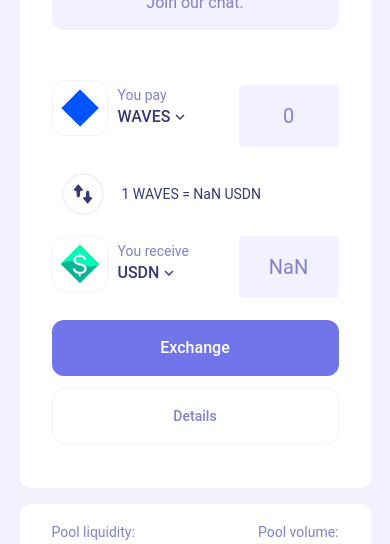
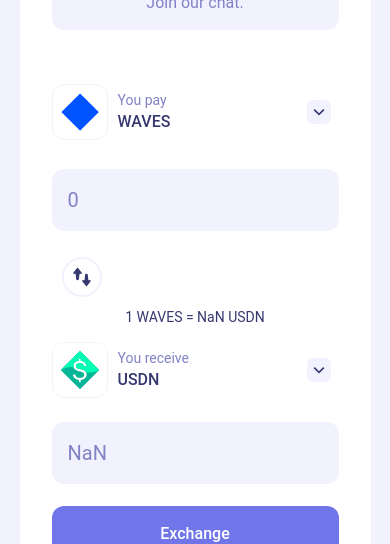
Before and after one commit to vlzhr/puzzleswap-frontend, a React (Create React App) app: page /defi in a window 390 px wide. Shown: the part 285-829 px from the top of the page. Built offline with nearby package versions, Linux system fonts and the light colour scheme; no server answers; what @waves.exchange/provider-cloud, @waves.exchange/provider-web, @waves/provider-keeper, @waves/signer would draw is missing.

Commit message:
multiSwap ui fixed

```diff
--- a/src/App.scss
+++ b/src/App.scss
@@ -119,7 +119,7 @@ span.logo {
 }
 
 .swap-window, .pool-data {
-  width: 480px;
+  width: 500px;
   box-sizing: border-box;
   position: relative;
   max-width: 90%;
@@ -143,14 +143,19 @@ span.logo {
 
 .swap-window input {
   padding: 16px;
-  border-radius: 5px;
+  border-radius: 12px;
   box-shadow: none;
   background: #F1F2FE;
   border: none;
   margin: 10px 0 10px;
-  text-align: center;
+  text-align: left;
   color: #363870;
   font-size: 20px;
+  max-width: 200px;
+
+  @media screen and (max-width: 720px) {
+    max-width: 100%;
+  }
 }
 
 .swap-window input::placeholder {
@@ -180,6 +185,10 @@ span.logo {
   vertical-align: center;
   margin: 1px auto;
   flex-grow: 1;
+
+  @media screen and (max-width: 720px) {
+    flex-direction: column;
+  }
 }
 
 .choose-option.chosen {
@@ -292,6 +301,11 @@ span.logo {
 
 .change-button img {
   margin: 10px;
+
+  @media screen and (max-width: 720px) {
+    width: 40px;
+    height: 40px;
+  }
 }
 
 .tokenLogo, .smallLogo {
@@ -318,8 +332,20 @@ span.logo {
 .tokenName {
   display: flex;
   flex-direction: column;
-  width: 101px;
+  //width: 101px;
   justify-content: center;
+}
+
+.tokenPair {
+  display: flex;
+  justify-content: flex-start;
+  align-items: flex-end;
+
+  @media screen and (max-width: 720px) {
+    justify-content: space-between;
+    width: 100%;
+    align-items: center;
+  }
 }
 
 .tokenName-name {
@@ -342,8 +368,20 @@ span.logo {
 }
 
 .arrow {
-  padding-bottom: 1px;
-  padding-left: 5px;
+  padding-bottom: 16px;
+  padding-left: 12px;
+
+  @media screen and (max-width: 720px) {
+    width: 24px;
+    height: 24px;
+    background: #F1F2FE;
+    border-radius: 6px;
+    flex: none;
+    order: 2;
+    flex-grow: 0;
+    padding: 6px;
+    margin: 0px 8px;
+  }
 }
 
 .comp.rate {
@@ -368,6 +406,9 @@ span.logo {
   line-height: 20px;
   color: #8082C5;
   width: 100%;
+  display: flex;
+  flex-wrap: nowrap;
+  align-items: center;
 }
 
 .infoPopup .popover {
@@ -589,7 +630,7 @@ span.logo {
 
 @media screen and (max-width: 720px) {
   .comp input {
-    width: 100px;
+    width: 100%;
   }
   .header-menu {
     display: flex;
--- a/src/MultiSwapInterface.tsx
+++ b/src/MultiSwapInterface.tsx
@@ -149,12 +149,17 @@ export class MultiSwapInterface extends React.Component<IProps, IState>{
                         <div className="comp">
                                 <button onClick={(e) => e.currentTarget.focus()} className="infoIcon tokenData" id="TokenIn" type="button">
                                     <img className="tokenLogo" src={this.poolData.tokenLogos[this.getTokenIn()]}/>
+                                    <div className="tokenPair">
                                         <div className="tokenName">
                                             <span className="tokenName-text">You pay</span>
                                             <span
                                                 className="tokenName-name">{this.poolData.tokenNames[this.getTokenIn()]}
-                                            <img className="arrow" src={arrow} alt=""/></span>
+                                            </span>
                                         </div>
+                                        <img className="arrow" src={arrow} alt=""/>
+                                    </div>
+
+
                                 </button>
 
                                 <UncontrolledPopover className="custom-popover" trigger="focus" placement="bottom" target="TokenIn">
@@ -180,12 +185,15 @@ export class MultiSwapInterface extends React.Component<IProps, IState>{
                         <div className="comp">
                             <button onClick={(e) => e.currentTarget.focus()} className="infoIcon tokenData" id="TokenOut" type="button">
                                 <img className="tokenLogo" src={this.poolData.tokenLogos[this.state.tokenOut]}/>
+
+                                <div className="tokenPair">
                                     <div className="tokenName">
                                         <span className="tokenName-text">You receive</span>
                                         <span
                                             className="tokenName-name">{this.poolData.tokenNames[this.state.tokenOut]}
+                                        </span>
+                                    </div>
                                     <img className="arrow" src={arrow} alt=""/>
-                                    </span>
                                 </div>
                             </button>
                             <input disabled={true} placeholder={(this.calculateAmountOut(0.98)).toString()}/>
```
Lines whose indentation alone changed are shown as unchanged.
